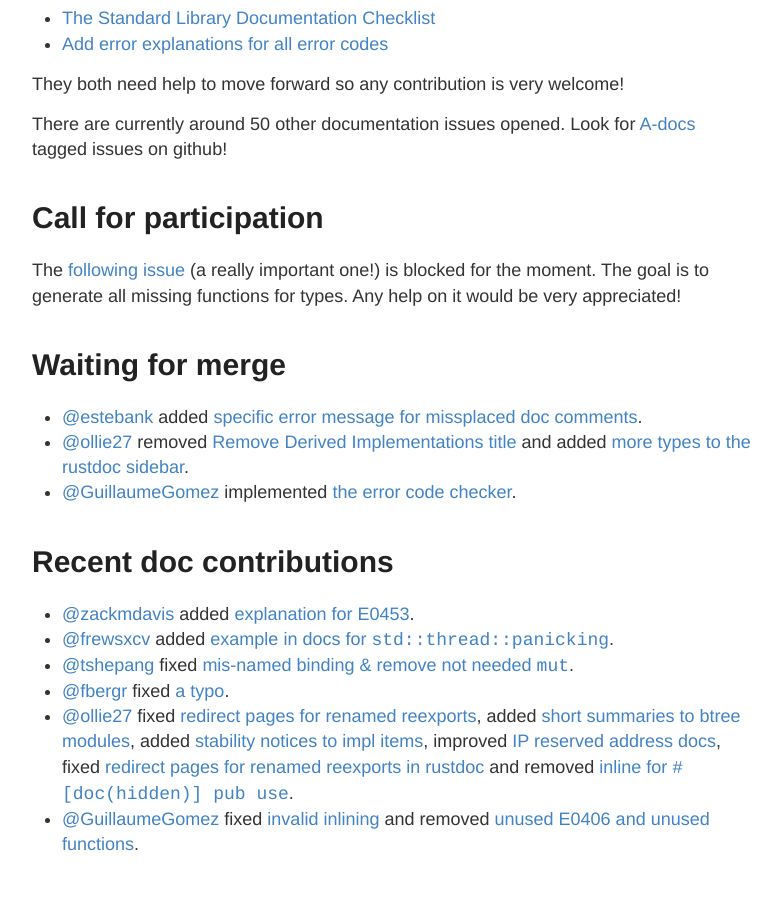
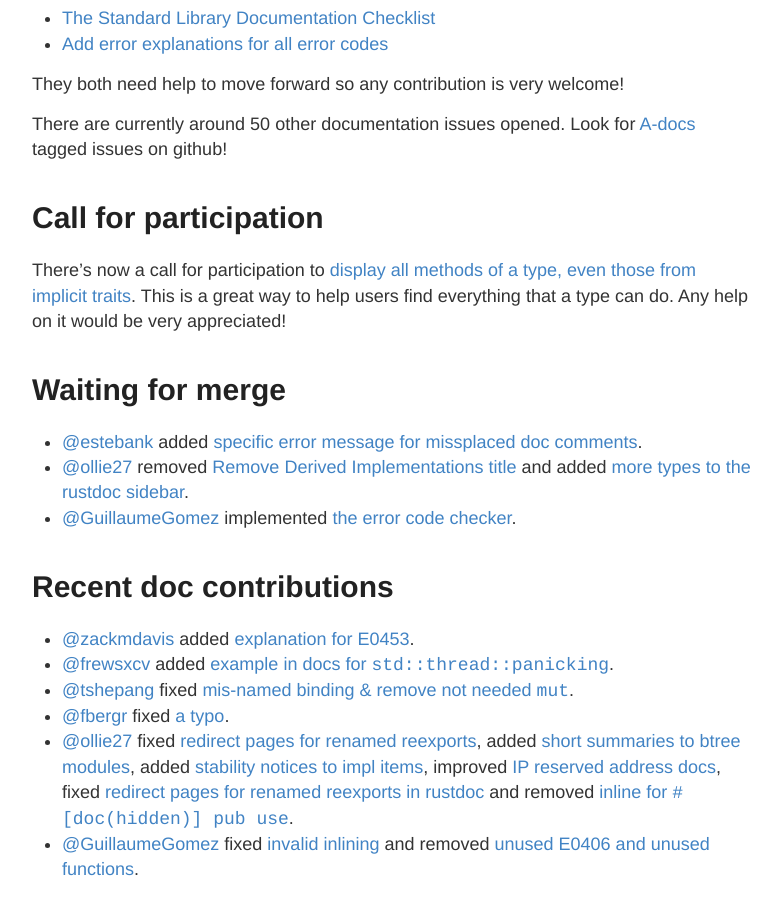
Before and after one commit to GuillaumeGomez/this-week-in-rust-docs, a Jekyll site: the page built from _posts/2016-6-21-this-week-in-rust-docs-9.md, in a window 1280 px wide and 900 px high, scrolled down 845 px. Shown: the whole window, without its empty margins (248-1029 px from the left). Built offline with Jekyll 4.4.1, drawn with Linux system fonts in a browser that asks for light colours.

Commit message:
Update 2016-6-21-this-week-in-rust-docs-9.md

```diff
--- a/_posts/2016-6-21-this-week-in-rust-docs-9.md
+++ b/_posts/2016-6-21-this-week-in-rust-docs-9.md
@@ -38,7 +38,7 @@ There are currently around 50 other documentation issues opened. Look for [A-doc
 
 # Call for participation
 
-The [following issue](https://github.com/rust-lang/rust/issues/33772) (a really important one!) is blocked for the moment. The goal is to generate all missing functions for types. Any help on it would be very appreciated!
+There's now a call for participation to [display all methods of a type, even those from implicit traits](https://github.com/rust-lang/rust/issues/33772). This is a great way to help users find everything that a type can do. Any help on it would be very appreciated!
 
 # Waiting for merge
 
```
